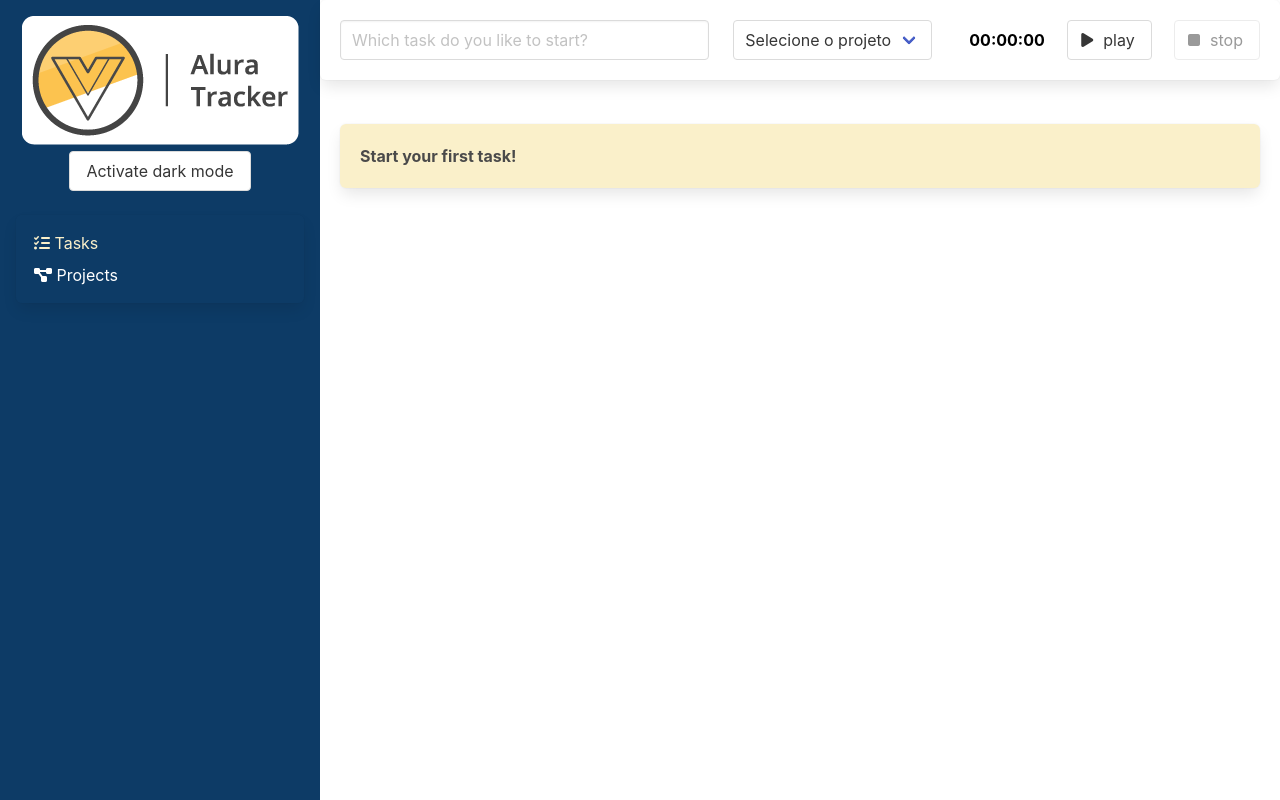
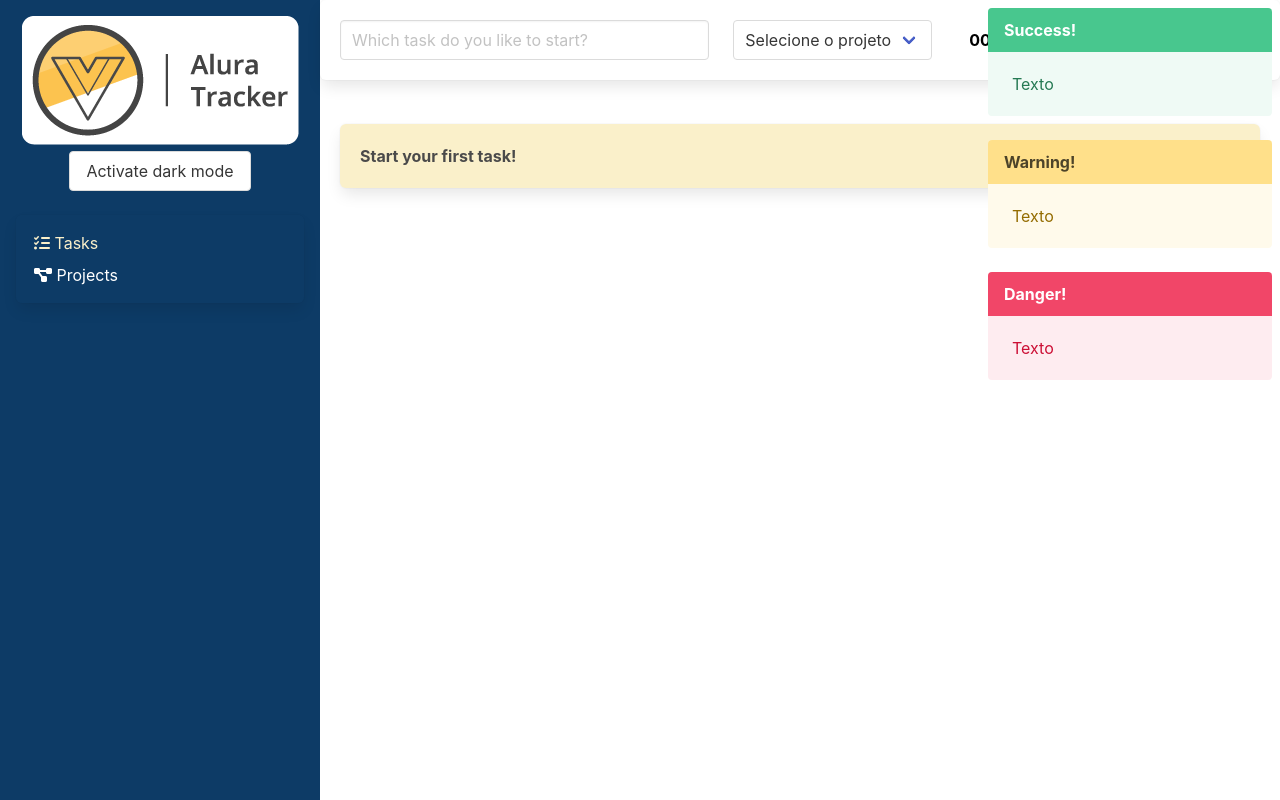
Before and after one commit to brunadalla/alura-tracker, a Vue app: page / in a window 1280 px wide. Built offline with nearby package versions, Linux system fonts and the light colour scheme.

Commit message:
feat: notification component

```diff
--- a/src/App.vue
+++ b/src/App.vue
@@ -7,6 +7,7 @@
       <SideSection @toChangedTheme="changeTheme" />
     </div>
     <div class="column is-three-quarter content">
+      <NotificationComponent />
       <router-view></router-view>
     </div>
   </main>
@@ -15,11 +16,13 @@
 <script lang="ts">
 import { defineComponent } from "vue"
 import SideSection from "./components/SideSection.vue"
+import NotificationComponent from "./components/Notification.vue"
 
 export default defineComponent({
   name: "App",
   components: {
     SideSection,
+    NotificationComponent,
   },
   data() {
     return {
--- /dev/null
+++ b/src/components/Notification.vue
@@ -0,0 +1,33 @@
+<template>
+  <div class="notifications">
+    <article class="message is-success">
+      <div class="message-header">Success!</div>
+      <div class="message-body">Texto</div>
+    </article>
+    <article class="message is-warning">
+      <div class="message-header">Warning!</div>
+      <div class="message-body">Texto</div>
+    </article>
+    <article class="message is-danger">
+      <div class="message-header">Danger!</div>
+      <div class="message-body">Texto</div>
+    </article>
+  </div>
+</template>
+
+<script lang="ts">
+import { defineComponent } from "vue"
+
+export default defineComponent({
+  name: "NotificationComponent",
+})
+</script>
+<style scoped>
+.notifications {
+  position: absolute;
+  right: 0;
+  width: 300px;
+  padding: 8px;
+  z-index: 105;
+}
+</style>
```
